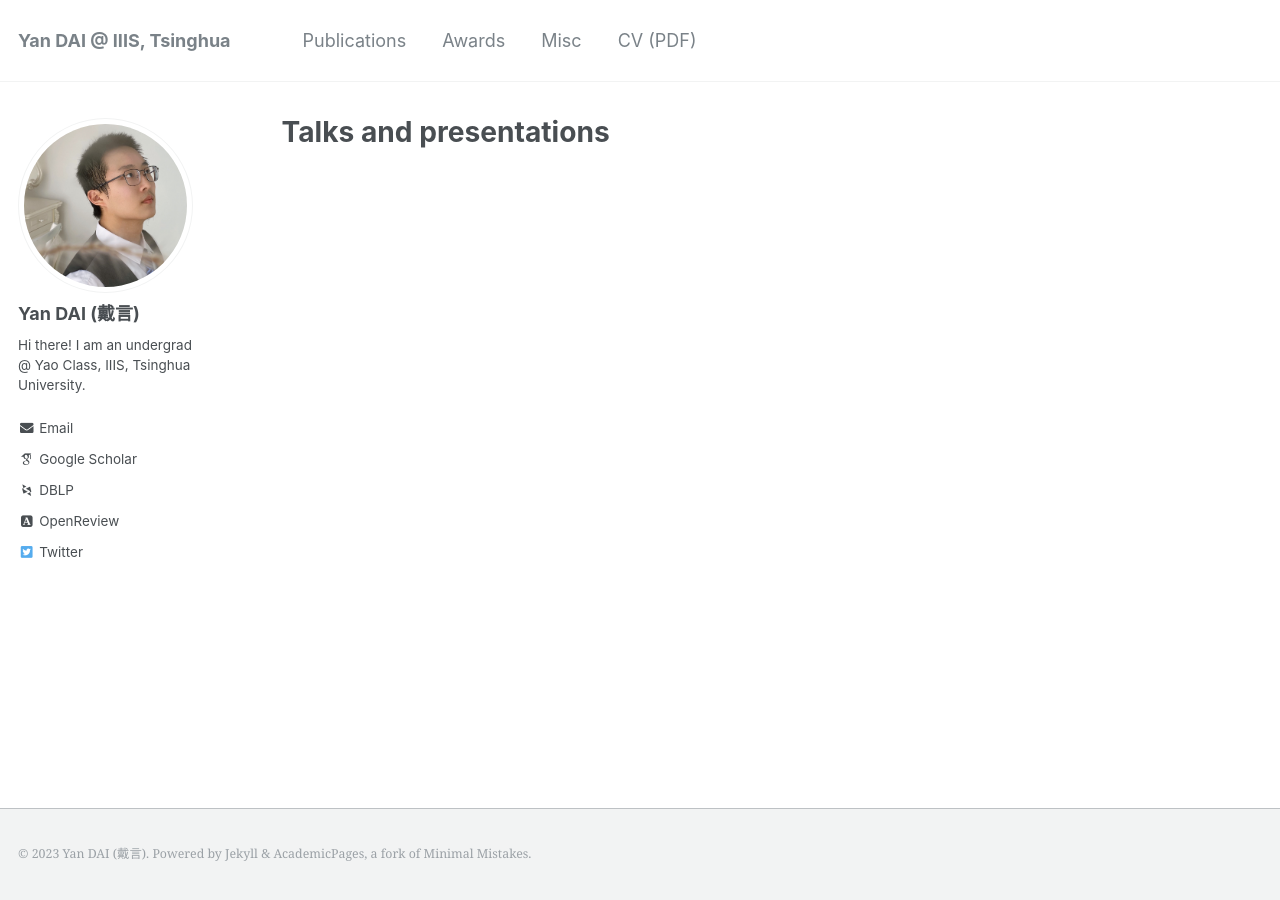
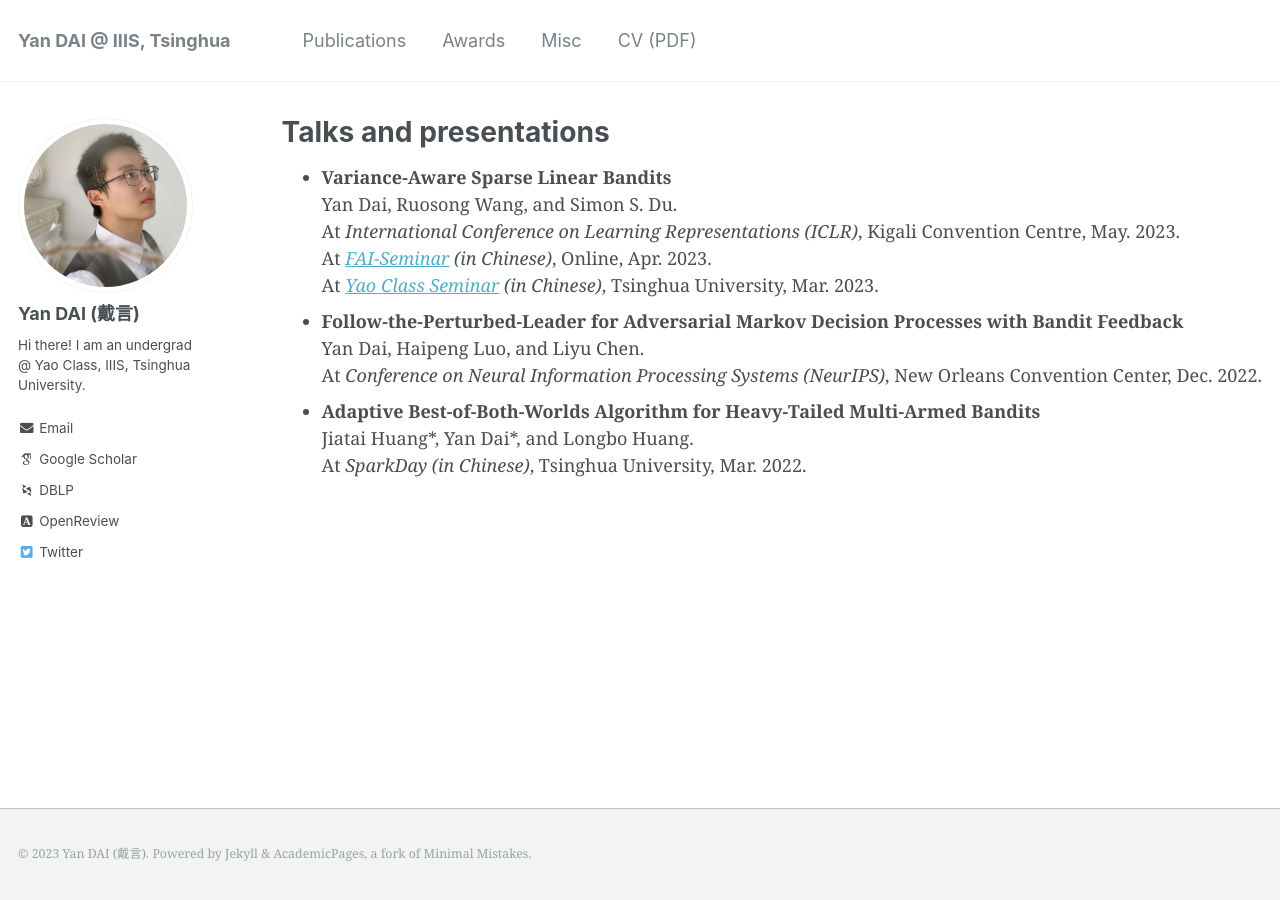
Before and after one commit to yandaichn/yandaichn.github.io, a Jekyll site: the page built from _pages/talks.md, in a window 1280 px wide. Built offline with Jekyll 4.4.1, drawn with Linux system fonts in a browser that asks for light colours; some web fonts are replaced.

Commit message:
Add Talks

```diff
--- a/_config.yml
+++ b/_config.yml
@@ -178,13 +178,13 @@ kramdown:
 # Collections
 collections:
   teaching:
-    output: true
+    output: false
     permalink: /:collection/:path/
   publications:
     output: true
     permalink: /:collection/:path/
   portfolio:
-    output: true
+    output: false
     permalink: /:collection/:path/
   talks:
     output: true
--- a/_pages/talks.html
+++ /dev/null
@@ -1,6 +0,0 @@
----
-layout: archive
-title: "Talks and presentations"
-permalink: /talks/
-author_profile: true
----
--- /dev/null
+++ b/_pages/talks.md
@@ -0,0 +1,18 @@
+---
+layout: archive
+title: "Talks and presentations"
+permalink: /talks/
+author_profile: true
+---
+
+* **Variance-Aware Sparse Linear Bandits**
+  Yan Dai, Ruosong Wang, and Simon S. Du.
+  At *International Conference on Learning Representations (ICLR)*, Kigali Convention Centre, May. 2023.
+  At *[FAI-Seminar](https://www.tengjiaye.com/seminar.html) (in Chinese)*, Online, Apr. 2023.
+  At *[Yao Class Seminar](https://group.iiis.tsinghua.edu.cn/~stu/seminar/) (in Chinese)*, Tsinghua University, Mar. 2023.
+* **Follow-the-Perturbed-Leader for Adversarial Markov Decision Processes with Bandit Feedback**
+  Yan Dai, Haipeng Luo, and Liyu Chen.
+  At *Conference on Neural Information Processing Systems (NeurIPS)*, New Orleans Convention Center, Dec. 2022.
+* **Adaptive Best-of-Both-Worlds Algorithm for Heavy-Tailed Multi-Armed Bandits**
+  Jiatai Huang\*, Yan Dai\*, and Longbo Huang.
+  At *SparkDay (in Chinese)*, Tsinghua University, Mar. 2022.
--- a/_pages/teaching.html
+++ /dev/null
@@ -1,6 +0,0 @@
----
-layout: archive
-title: "Teaching"
-permalink: /teaching/
-author_profile: true
----
```
